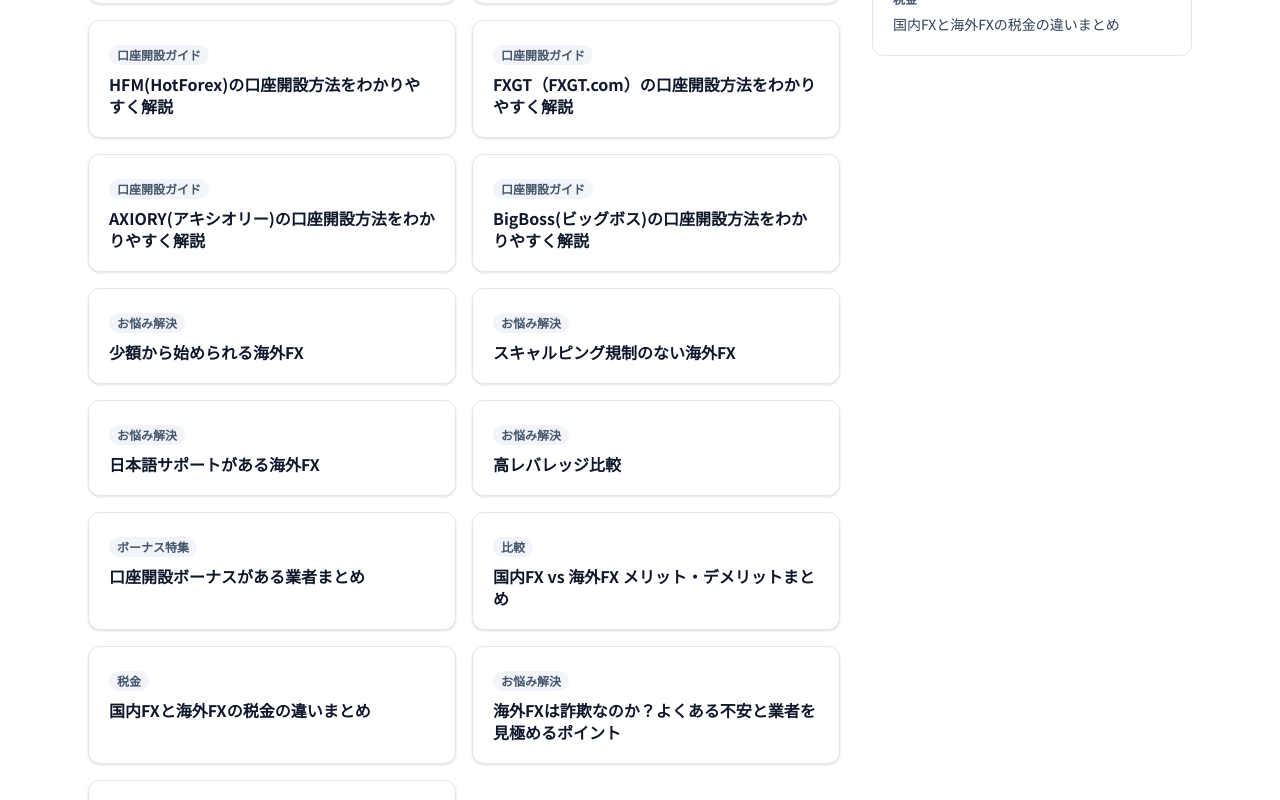
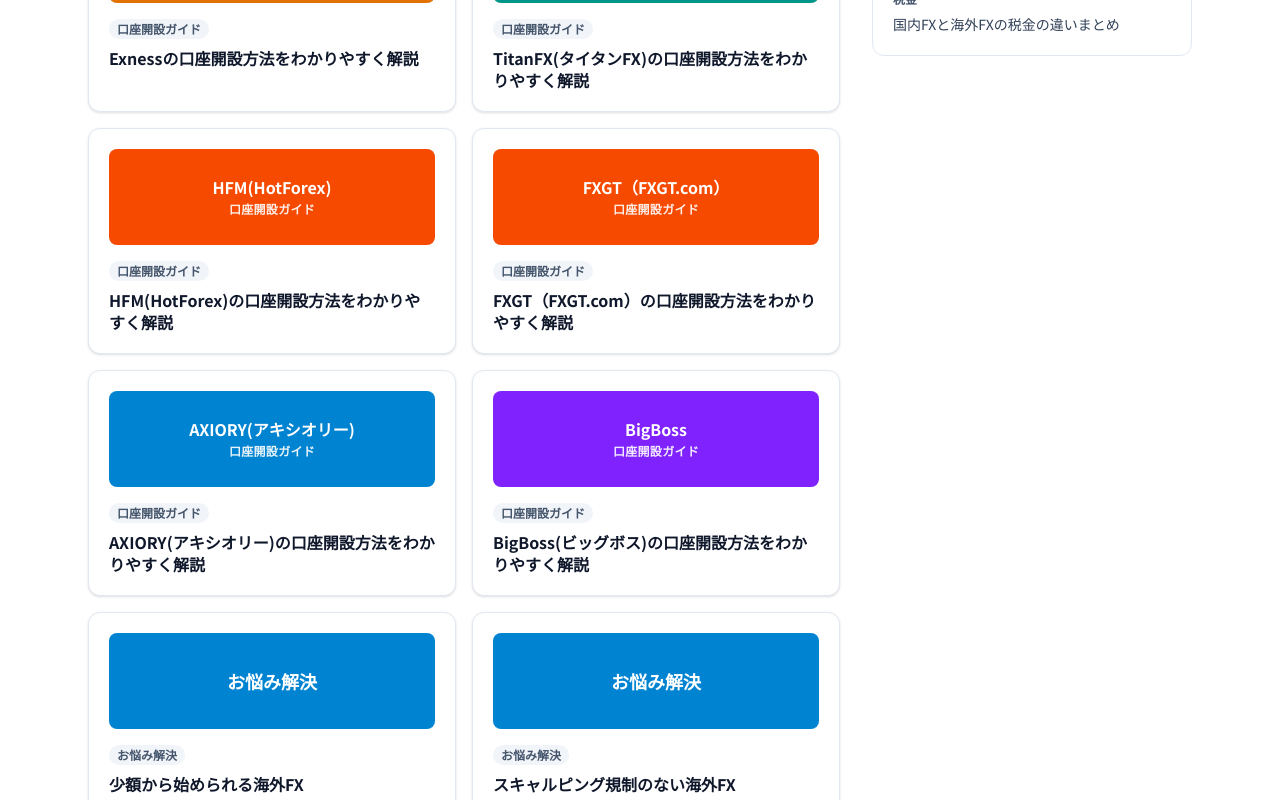
Before and after one commit to naruryu831-hue/unit-fx, a Next.js app: page / in a window 1280 px wide. Shown: the part 1740-2540 px from the top of the page. Built offline with nearby package versions, Linux system fonts and the light colour scheme.

Commit message:
feat: 全ジャンルの記事カードに画像バナーを追加
口座開設ガイドは業者名+「口座開設ガイド」、お悩み解決/税金/ボーナス特集/比較はカテゴリ別の色bannerを表示。

```diff
--- a/src/components/fx/ArticleList.tsx
+++ b/src/components/fx/ArticleList.tsx
@@ -3,29 +3,41 @@
 import { categoryLabels } from '@/lib/category-labels'
 import { getBrokerBySlug } from '@/data/brokers-index'
 import { BrokerReviewThumbnail } from './BrokerReviewThumbnail'
+import { CategoryThumbnail } from './CategoryThumbnail'
+
+function renderThumbnail(article: Article) {
+  if (article.category === 'broker-review') {
+    const broker = getBrokerBySlug(article.brokerSlugs[0])
+    return broker ? <BrokerReviewThumbnail brokerName={broker.name} slug={broker.slug} /> : null
+  }
+
+  if (article.category === 'account-opening') {
+    const broker = getBrokerBySlug(article.brokerSlugs[0])
+    return broker ? (
+      <BrokerReviewThumbnail brokerName={broker.name} slug={broker.slug} caption="口座開設ガイド" />
+    ) : null
+  }
+
+  return <CategoryThumbnail category={article.category} />
+}
 
 export function ArticleList({ articles }: { articles: Article[] }) {
   return (
     <ul className="grid gap-4 sm:grid-cols-2">
-      {articles.map((article) => {
-        const broker =
-          article.category === 'broker-review' ? getBrokerBySlug(article.brokerSlugs[0]) : undefined
-
-        return (
+      {articles.map((article) => (
         <li key={article.slug}>
           <Link
             href={`/articles/${article.slug}`}
             className="block h-full cursor-pointer rounded-xl border border-slate-200 bg-white p-5 shadow-sm transition-shadow duration-200 hover:shadow-md"
           >
-              {broker && <BrokerReviewThumbnail brokerName={broker.name} slug={broker.slug} />}
+            {renderThumbnail(article)}
             <span className="inline-block rounded-full bg-slate-100 px-2 py-0.5 text-xs font-bold text-slate-600">
               {categoryLabels[article.category]}
             </span>
             <p className="mt-2 font-bold leading-snug text-slate-900">{article.title}</p>
           </Link>
         </li>
-        )
-      })}
+      ))}
     </ul>
   )
 }
--- a/src/components/fx/BrokerReviewThumbnail.tsx
+++ b/src/components/fx/BrokerReviewThumbnail.tsx
@@ -3,9 +3,11 @@
 export function BrokerReviewThumbnail({
   brokerName,
   slug,
+  caption = '口コミ・評判',
 }: {
   brokerName: string
   slug: string
+  caption?: string
 }) {
   const color = getBrokerColor(slug)
 
@@ -14,7 +16,7 @@
       className={`mb-3 flex h-24 w-full flex-col items-center justify-center rounded-lg px-3 text-center text-white ${color}`}
     >
       <p className="text-base font-bold leading-tight">{brokerName}</p>
-      <p className="mt-1 text-xs font-bold tracking-wide text-white/90">口コミ・評判</p>
+      <p className="mt-1 text-xs font-bold tracking-wide text-white/90">{caption}</p>
     </div>
   )
 }
--- /dev/null
+++ b/src/components/fx/CategoryThumbnail.tsx
@@ -0,0 +1,24 @@
+import type { ArticleCategory } from '@/data/articles-types'
+import { categoryLabels } from '@/lib/category-labels'
+
+const CATEGORY_COLORS: Record<ArticleCategory, string> = {
+  hub: 'bg-indigo-600',
+  'broker-review': 'bg-indigo-600',
+  'account-opening': 'bg-indigo-600',
+  'problem-solving': 'bg-sky-600',
+  'bonus-roundup': 'bg-amber-600',
+  comparison: 'bg-teal-600',
+  tax: 'bg-violet-600',
+}
+
+export function CategoryThumbnail({ category }: { category: ArticleCategory }) {
+  const color = CATEGORY_COLORS[category]
+
+  return (
+    <div
+      className={`mb-3 flex h-24 w-full flex-col items-center justify-center rounded-lg px-3 text-center text-white ${color}`}
+    >
+      <p className="text-lg font-bold leading-tight">{categoryLabels[category]}</p>
+    </div>
+  )
+}
```
Also changed, not shown: 2 other files (tests, documents, lock files or other folders). Lines whose indentation alone changed are shown as unchanged.
